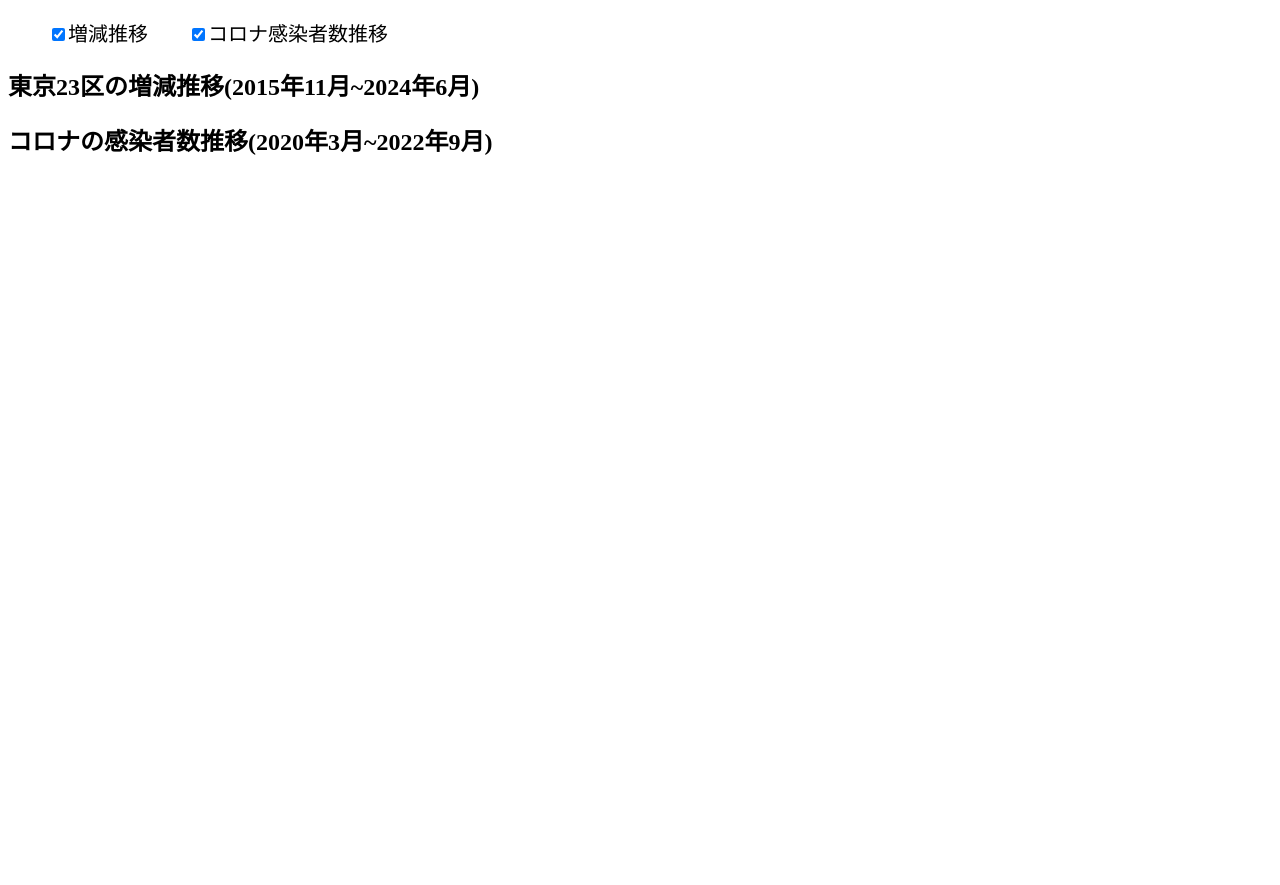
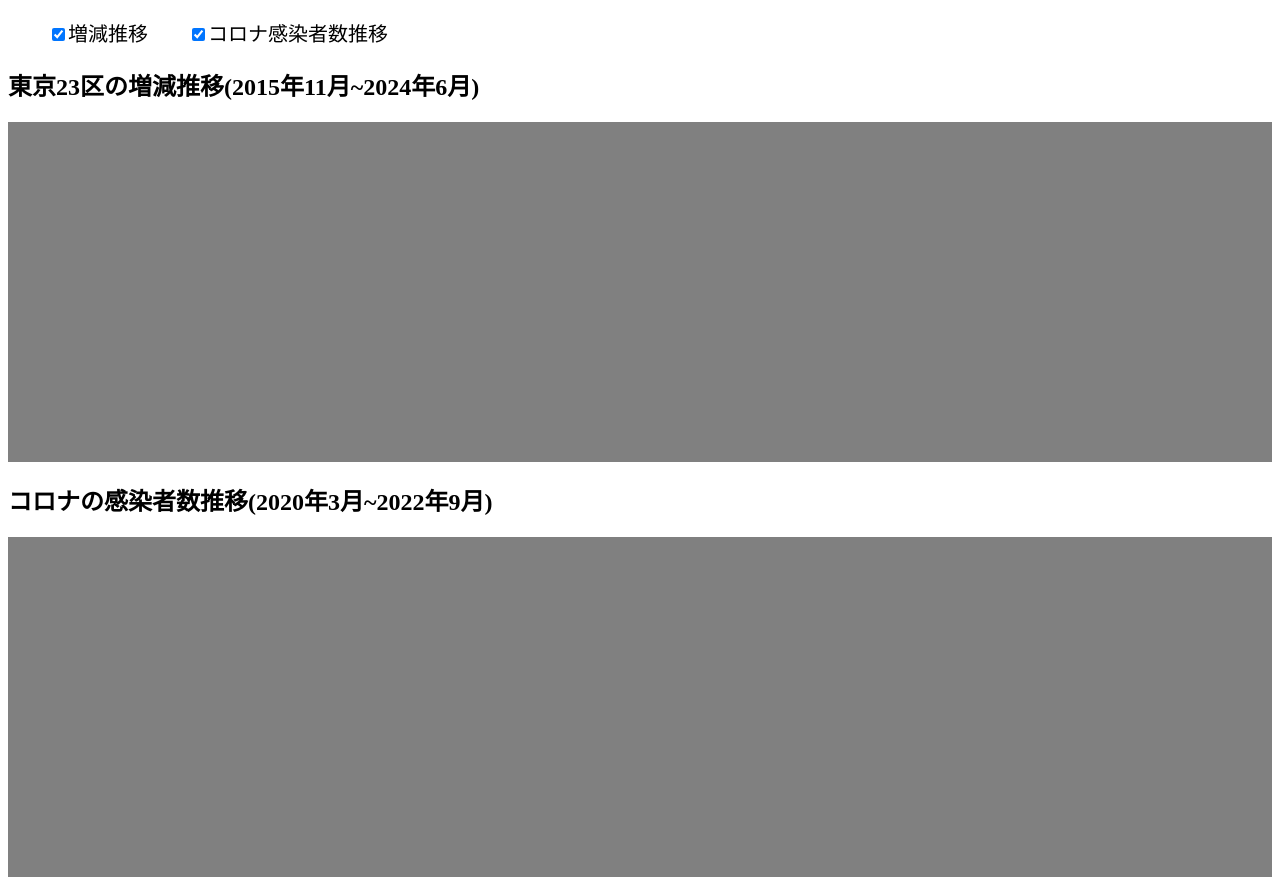
Before and after one commit to mituishi-bot/Tokyo, a React (Vite) app: page / in a window 1280 px wide. Shown: the part 423-1308 px from the top of the page. Before the commit the page ends 800 px from the top, so only its background shows below. Built offline with nearby package versions, Linux system fonts and the light colour scheme.

Commit message:
背景を灰色にした

```diff
--- a/src/App.css
+++ b/src/App.css
@@ -12,6 +12,18 @@
   flex-wrap: wrap;
   align-items: center;
 }
+
+.grey-background {
+  background-color: grey;
+}
+
+.content-container {
+  padding: 20px;
+  min-height: 300px;
+
+}
+
+
 
 .botton-style {
   margin: 10px;
--- a/src/App.jsx
+++ b/src/App.jsx
@@ -35,7 +35,10 @@ const App = () => {
     setSelectedDistrictIndexes(allDistrictIndexes);
   };
 
-  console.log("data", populationData);
+  // グレー背景かどうかを判定する関数
+  const shouldShowGreyBackground = (showChart) => {
+    return !(selectedDistrictIndexes.length > 0 && showChart);
+  };
 
   return (
     <div className="app-container">
@@ -80,9 +83,13 @@ const App = () => {
           コロナ感染者数推移
         </label>
       </div>
+
       <h2>東京23区の増減推移(2015年11月~2024年6月)</h2>
-
-      <div className="content-container">
+      <div
+        className={`content-container ${
+          shouldShowGreyBackground(showPopulation) ? "grey-background" : ""
+        }`}
+      >
         <div className="chart-container">
           {showPopulation && selectedDistrictIndexes.length > 0 && (
             <Chart
@@ -92,9 +99,13 @@ const App = () => {
           )}
         </div>
       </div>
+
       <h2>コロナの感染者数推移(2020年3月~2022年9月)</h2>
-      <div className="content-container">
-        <div className="chart-container">
+      <div
+        className={`content-container ${
+          shouldShowGreyBackground(showKorona) ? "grey-background" : ""
+        }`}
+      >
         {showKorona && selectedDistrictIndexes.length > 0 && (
           <KoronaChart
             selectedDistrictIndexes={selectedDistrictIndexes}
@@ -103,7 +114,6 @@ const App = () => {
         )}
       </div>
     </div>
-    </div>
   );
 };
 
```
Lines whose indentation alone changed are shown as unchanged.
